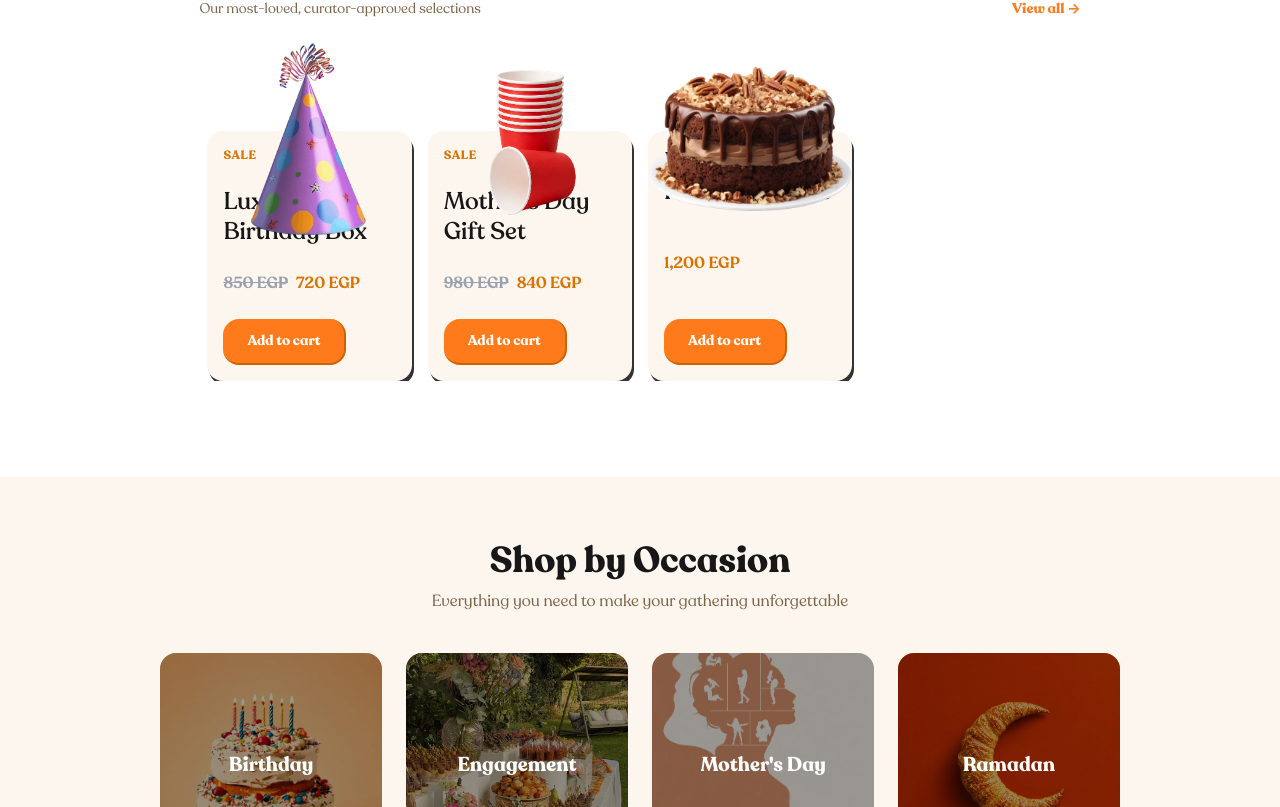
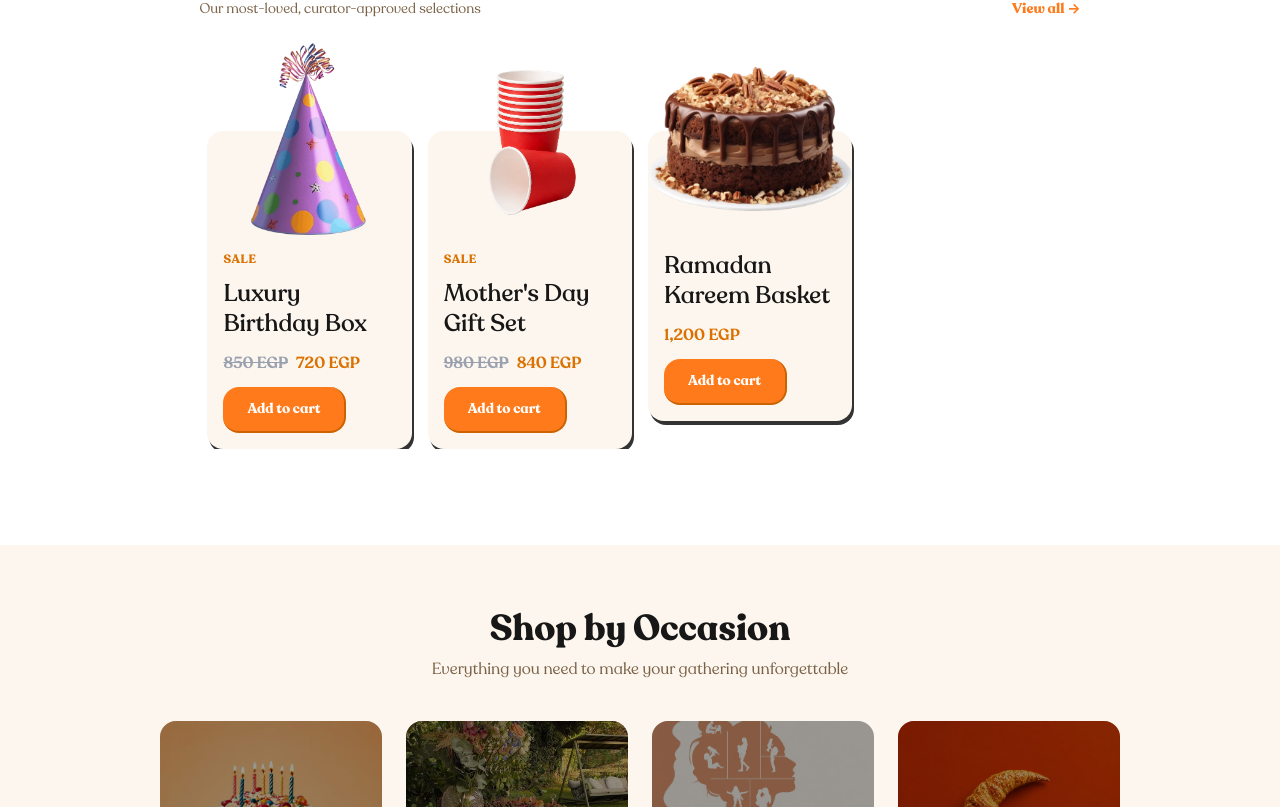
Before and after one commit to Word-of-Mouth-Marketing-agency/gather, a Next.js app: page / in a window 1280 px wide. Shown: the part 1493-2300 px from the top of the page. Built offline with nearby package versions, Linux system fonts and the light colour scheme.

Commit message:
fix: prevent product fly-card image overlap

```diff
--- a/src/components/ProductCard.tsx
+++ b/src/components/ProductCard.tsx
@@ -43,7 +43,7 @@ export default function ProductCard({ product }: Props) {
         )}
       </div>
 
-      <article className="w-full min-h-[250px] rounded-2xl bg-[#fdf6ee] p-4 shadow-[2px_4px_0_rgba(0,0,0,0.8)] flex flex-col gap-3 justify-between">
+      <article className="w-full rounded-2xl bg-[#fdf6ee] px-4 pb-4 pt-[120px] shadow-[2px_4px_0_rgba(0,0,0,0.8)] flex flex-col gap-3">
         {hasDiscount && (
           <span className="text-xs font-black text-[#DB7100] uppercase tracking-wider">SALE</span>
         )}
```
